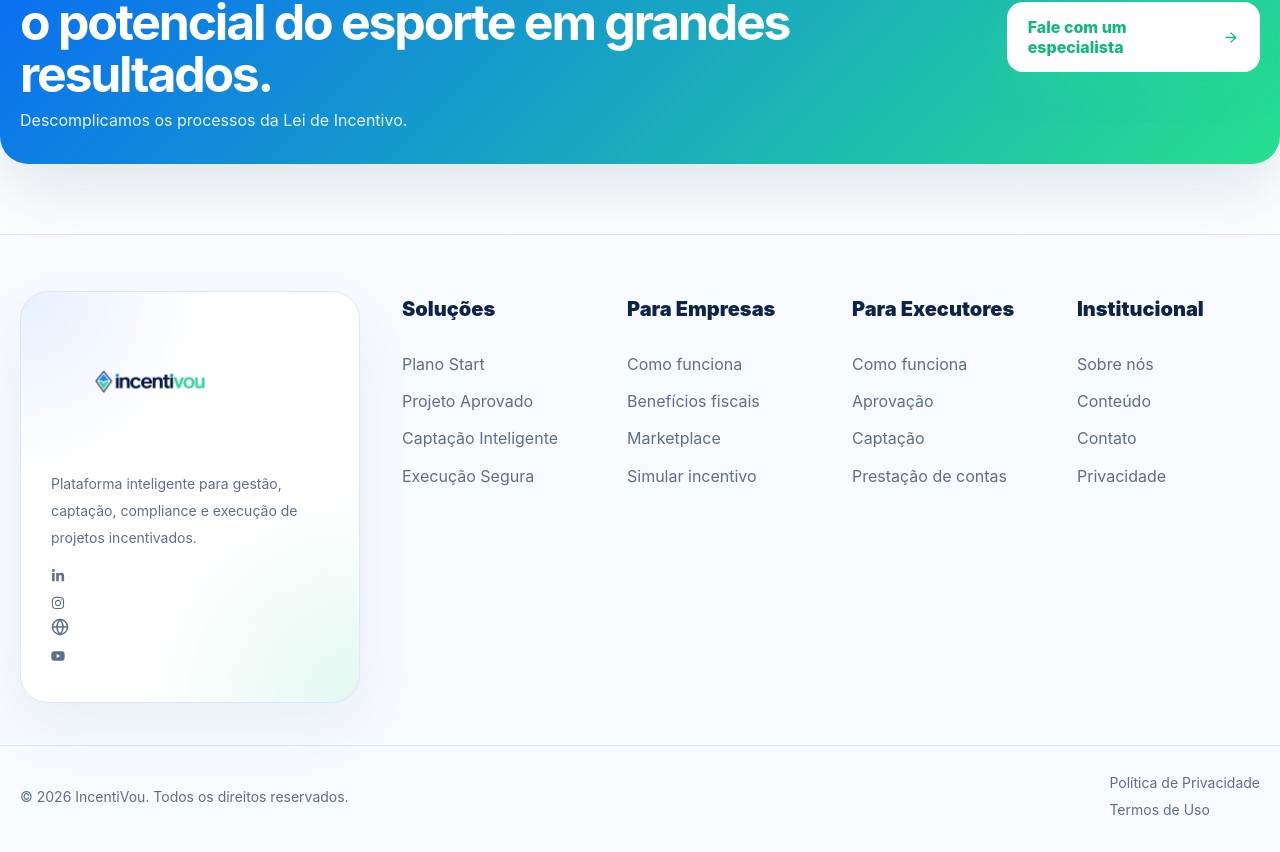
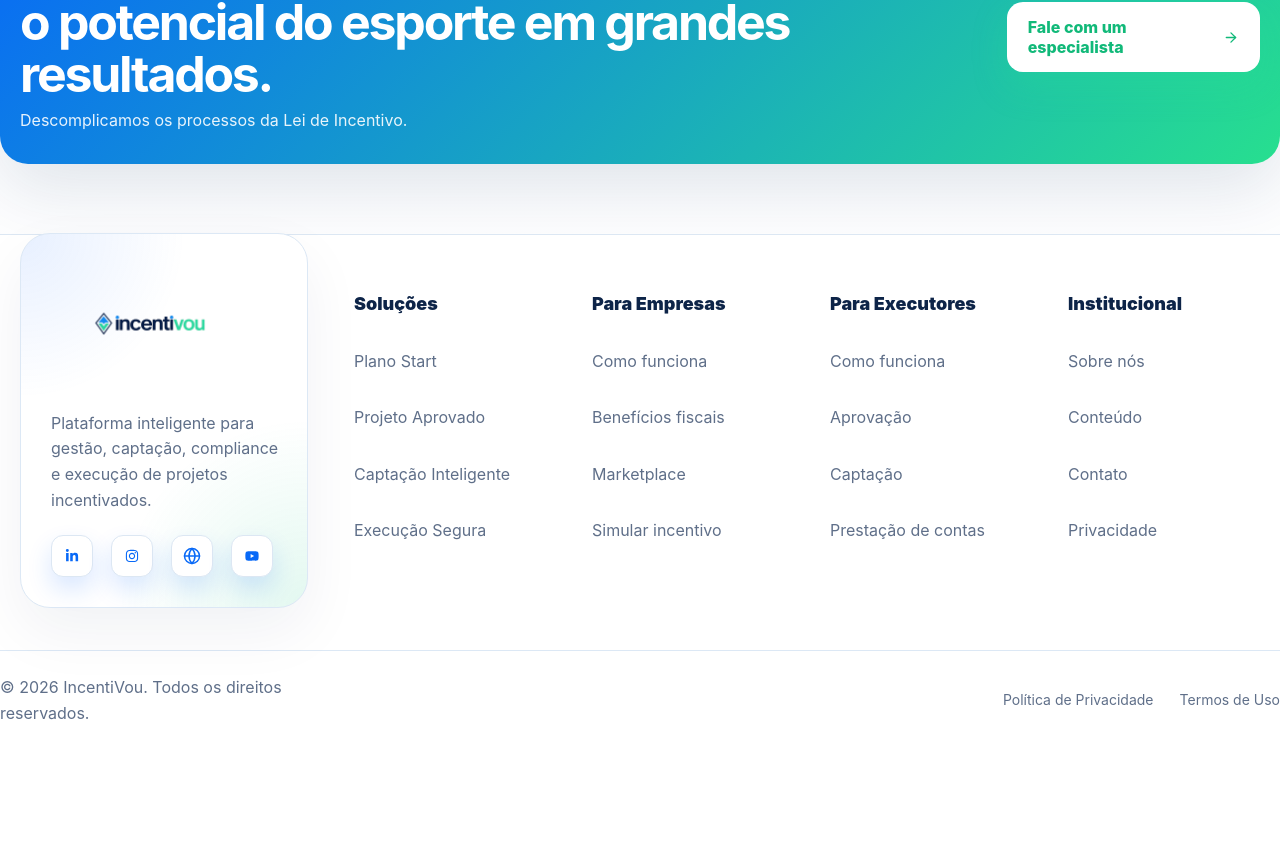
Before and after one commit to Brunoleoguilherme/incentivou-site, a Next.js app: page / in a window 1280 px wide. Shown: the part 4920-5772 px from the top of the page. After the commit the page ends 5696 px from the top, so only its background shows below. Built offline with nearby package versions, Linux system fonts and the light colour scheme.

Commit message:
Ajusta alinhamento do footer

```diff
--- a/app/globals.css
+++ b/app/globals.css
@@ -3971,56 +3971,350 @@ main {
   }
 }
 
-/* =========================================================
-   FOOTER - AJUSTE FINAL PREMIUM
-========================================================= */
+/* FOOTER PREMIUM */
+
+.footer {
+  padding: 56px 0 28px !important;
+  background: #fff !important;
+}
+
+.footerTop {
+  align-items: flex-start !important;
+  gap: 56px !important;
+}
+
+.footer .brand {
+  margin-bottom: 22px !important;
+}
+
+.footer p {
+  max-width: 360px !important;
+  font-size: 16px !important;
+  line-height: 1.6 !important;
+}
+
+.footerSocial {
+  display: flex !important;
+  gap: 18px !important;
+  margin-top: 20px !important;
+}
+
+.footerSocial a {
+  font-weight: 900 !important;
+  color: var(--blue) !important;
+  text-decoration: none !important;
+}
+
+.footerBottom {
+  margin-top: 42px !important;
+  padding-top: 22px !important;
+  border-top: 1px solid #dce8f5 !important;
+  display: flex !important;
+  justify-content: space-between !important;
+  align-items: center !important;
+}
+
+.footerLegal {
+  display: flex !important;
+  gap: 26px !important;
+}
+
+.footerLegal a {
+  color: var(--muted) !important;
+  text-decoration: none !important;
+}
+
+@media (max-width: 768px) {
+  .footerTop,
+  .footerBottom {
+    display: grid !important;
+    gap: 28px !important;
+  }
+
+  .footerLegal {
+    flex-direction: column !important;
+    gap: 10px !important;
+  }
+}
 
 .footerPremium {
-  background: #f7fbff !important;
-  border-top: 1px solid #dce7f3 !important;
-  padding: 56px 0 28px !important;
+  padding: 58px 0 26px !important;
+  background: #fff !important;
 }
 
 .footerPremiumGrid {
   display: grid !important;
-  grid-template-columns: 340px repeat(4, 1fr) !important;
-  gap: 42px !important;
+  grid-template-columns: 1.5fr repeat(4, 1fr) !important;
+  gap: 46px !important;
   align-items: start !important;
 }
 
 .footerBrandPremium {
-  align-self: start !important;
-  padding: 30px !important;
-  border-radius: 28px !important;
+  margin-top: -60px !important;
+}
+
+.footerBrandBox img {
+  max-width: 230px !important;
+  height: auto !important;
+}
+
+.footerBrandBox p {
+  margin-top: 26px !important;
+  max-width: 320px !important;
+  font-size: 16px !important;
+  line-height: 1.6 !important;
+  color: var(--muted) !important;
+}
+
+.footerColumn h4 {
+  margin: 0 0 18px !important;
+  font-size: 18px !important;
+  color: var(--navy) !important;
+}
+
+.footerColumn a {
+  display: block !important;
+  margin-bottom: 12px !important;
+  color: var(--muted) !important;
+  text-decoration: none !important;
+  font-size: 16px !important;
+}
+
+.footerPremiumBottom {
+  margin-top: 42px !important;
+  padding-top: 24px !important;
+  border-top: 1px solid #dce8f5 !important;
+  display: flex !important;
+  justify-content: space-between !important;
+  align-items: center !important;
+}
+
+.footerPremiumBottom p {
+  margin: 0 !important;
+  color: var(--muted) !important;
+}
+
+.footerPremiumBottom div {
+  display: flex !important;
+  gap: 26px !important;
+}
+
+.footerPremiumBottom a {
+  color: var(--muted) !important;
+  text-decoration: none !important;
+}
+
+@media (max-width: 900px) {
+  .footerPremiumGrid {
+    grid-template-columns: 1fr 1fr !important;
+  }
+
+  .footerPremiumBottom {
+    display: grid !important;
+    gap: 18px !important;
+  }
+}
+
+@media (max-width: 600px) {
+  .footerPremiumGrid {
+    grid-template-columns: 1fr !important;
+  }
+
+  .footerPremiumBottom div {
+    flex-direction: column !important;
+    gap: 10px !important;
+  }
+}
+
+/* =========================
+   FOOTER PREMIUM
+========================= */
+
+.footerPremium {
+  border-top: 1px solid #dbe7f3;
+  background: #f7fbff;
+  padding-top: 70px;
+}
+
+.footerPremiumGrid {
+  display: grid;
+  grid-template-columns: 1.4fr 1fr 1fr 1fr 1fr;
+  gap: 50px;
+  align-items: flex-start;
+}
+
+.footerBrandPremium {
+  padding: 30px;
+  border-radius: 30px;
   background:
     radial-gradient(circle at top left, rgba(19,104,255,.10), transparent 35%),
     radial-gradient(circle at bottom right, rgba(20,199,132,.12), transparent 40%),
-    #fff !important;
-  border: 1px solid #dce8f5 !important;
-  box-shadow: 0 24px 60px rgba(8,34,82,.06) !important;
+    #ffffff;
+
+  border: 1px solid #dce8f5;
+  box-shadow: 0 24px 60px rgba(8,34,82,.06);
+}
+
+.footerLogo {
+  display: inline-flex;
+  margin-bottom: 20px;
+}
+
+.footerLogo img {
+  width: 220px !important;
+  height: auto !important;
+  display: block !important;
+  object-fit: contain !important;
+}
+
+.footerBrandPremium p {
+  margin: 0 0 26px;
+  color: var(--muted);
+  font-size: 17px;
+  line-height: 1.7;
+  max-width: 320px;
+}
+
+.footerSocial {
+  display: flex;
+  gap: 12px;
+}
+
+.footerSocial a {
+  width: 44px;
+  height: 44px;
+  border-radius: 14px;
+
+  display: flex;
+  align-items: center;
+  justify-content: center;
+
+  background: linear-gradient(
+    135deg,
+    #1368ff,
+    #14c784
+  );
+
+  color: #fff;
+  font-weight: 900;
+  text-decoration: none;
+
+  box-shadow: 0 12px 25px rgba(19,104,255,.16);
+
+  transition: .25s;
+}
+
+.footerSocial a:hover {
+  transform: translateY(-4px);
+}
+
+.footerColumn h4 {
+  margin: 0 0 22px;
+  font-size: 30px;
+  font-weight: 900;
+  color: var(--navy);
 }
 
 .footerColumn {
-  padding-top: 8px !important;
-  display: flex !important;
-  flex-direction: column !important;
-  gap: 14px !important;
-}
-
-.footerColumn h4 {
-  margin: 0 0 20px !important;
-  font-size: 20px !important;
-  line-height: 1 !important;
-  font-weight: 900 !important;
-  color: var(--navy) !important;
+  display: flex;
+  flex-direction: column;
+  gap: 18px;
 }
 
 .footerColumn a {
-  margin: 0 !important;
-  font-size: 16px !important;
-  line-height: 1.45 !important;
-  color: var(--muted) !important;
-  text-decoration: none !important;
+  color: var(--muted);
+  text-decoration: none;
+  font-size: 17px;
+  transition: .2s;
+}
+
+.footerColumn a:hover {
+  color: var(--green-2);
+}
+
+.footerPremiumBottom {
+  margin-top: 55px;
+  padding: 30px 0;
+
+  border-top: 1px solid #dbe7f3;
+
+  display: flex;
+  justify-content: space-between;
+  align-items: center;
+  gap: 20px;
+}
+
+.footerPremiumBottom p {
+  margin: 0;
+  color: var(--muted);
+}
+
+.footerBottomLinks {
+  display: flex;
+  gap: 24px;
+}
+
+.footerBottomLinks a {
+  color: var(--muted);
+  text-decoration: none;
+}
+
+.footerBottomLinks a:hover {
+  color: var(--green-2);
+}
+
+/* MOBILE */
+
+@media (max-width: 980px) {
+
+  .footerPremiumGrid {
+    grid-template-columns: 1fr;
+    gap: 34px;
+  }
+
+  .footerBrandPremium {
+    padding: 26px;
+  }
+
+  .footerColumn h4 {
+    font-size: 24px;
+  }
+
+  .footerPremiumBottom {
+    flex-direction: column;
+    align-items: flex-start;
+  }
+
+  .footerBottomLinks {
+    flex-direction: column;
+    gap: 10px;
+  }
+}
+
+/* =========================
+   FOOTER PREMIUM
+========================= */
+
+.footerPremium {
+  background: #f7fbff;
+  border-top: 1px solid #dce7f3;
+  padding-top: 55px;
+}
+
+.footerPremiumGrid {
+  display: grid;
+  grid-template-columns: 1.2fr 1fr 1fr 1fr 1fr;
+  gap: 40px;
+  align-items: flex-start;
+}
+
+.footerBrandPremium {
+  padding-right: 20px;
+}
+
+.footerLogo {
+  display: inline-flex;
+  margin-bottom: 20px;
 }
 
 .footerLogo img {
@@ -4029,27 +4323,121 @@ main {
   object-fit: contain !important;
 }
 
+.footerBrandPremium p {
+  color: var(--muted);
+  line-height: 1.7;
+  font-size: 15px;
+  max-width: 280px;
+  margin-bottom: 22px;
+}
+
+.footerSocial {
+  display: flex;
+  gap: 12px;
+}
+
+.footerSocial a {
+  width: 42px;
+  height: 42px;
+  border-radius: 12px;
+
+  display: flex;
+  align-items: center;
+  justify-content: center;
+
+  background: white;
+  border: 1px solid #dce7f3;
+
+  color: var(--navy);
+
+  transition: .25s;
+}
+
+.footerSocial a:hover {
+  background: linear-gradient(
+    135deg,
+    #1368ff,
+    #14c784
+  );
+
+  color: white;
+
+  transform: translateY(-3px);
+}
+
+.footerColumn {
+  display: flex;
+  flex-direction: column;
+  gap: 14px;
+}
+
+.footerColumn h4 {
+  margin: 0 0 12px;
+  font-size: 18px;
+  font-weight: 900;
+  color: var(--navy);
+}
+
+.footerColumn a {
+  color: var(--muted);
+  text-decoration: none;
+  font-size: 15px;
+  transition: .2s;
+}
+
+.footerColumn a:hover {
+  color: var(--green-2);
+}
+
 .footerPremiumBottom {
-  margin-top: 42px !important;
-  padding-top: 24px !important;
-  border-top: 1px solid #dce7f3 !important;
-  display: flex !important;
-  justify-content: space-between !important;
-  align-items: center !important;
-}
+  margin-top: 42px;
+  padding: 24px 0;
+
+  border-top: 1px solid #dce7f3;
+
+  display: flex;
+  justify-content: space-between;
+  align-items: center;
+}
+
+.footerPremiumBottom p {
+  margin: 0;
+  color: var(--muted);
+  font-size: 14px;
+}
+
+.footerBottomLinks {
+  display: flex;
+  gap: 18px;
+}
+
+.footerBottomLinks a {
+  color: var(--muted);
+  text-decoration: none;
+  font-size: 14px;
+}
+
+.footerBottomLinks a:hover {
+  color: var(--green-2);
+}
+
+/* MOBILE */
 
 @media (max-width: 980px) {
+
   .footerPremiumGrid {
-    grid-template-columns: 1fr !important;
-  }
-
-  .footerColumn {
-    padding-top: 0 !important;
+    grid-template-columns: 1fr;
+    gap: 30px;
   }
 
   .footerPremiumBottom {
-    flex-direction: column !important;
-    align-items: flex-start !important;
-    gap: 14px !important;
-  }
-}
+    flex-direction: column;
+    align-items: flex-start;
+    gap: 14px;
+  }
+
+  .footerBottomLinks {
+    flex-direction: column;
+    gap: 8px;
+  }
+}
```
